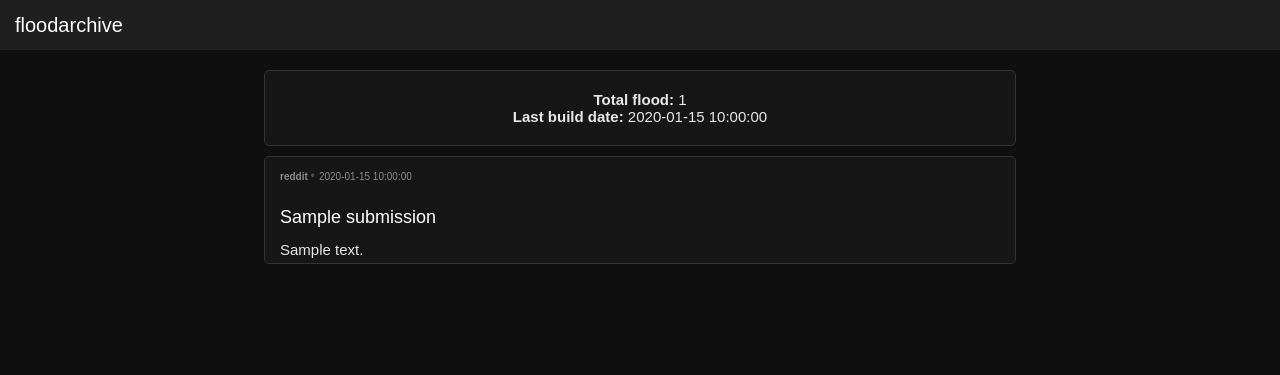
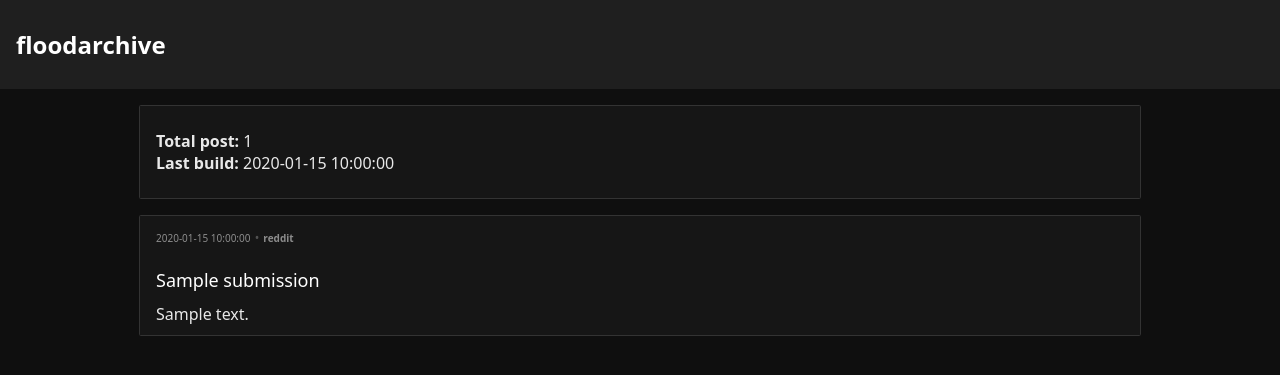
Before and after one commit to floodarchive/floodarchive.github.io, a Python web app: template src/floodarchive/templates/post.html in a window 1280 px wide. Shown: the top 375 px of the page. Run offline with Jinja, Linux system fonts and the light colour scheme; the template is opened without the code that fills it: most values are stand-ins (such as "Sample title", 1, 10 or a date in 2020).

Commit message:
Update floodarchive

```diff
--- a/src/floodarchive/static/style.css
+++ b/src/floodarchive/static/style.css
@@ -2,25 +2,24 @@ html,
 body {
     margin: 0;
     color: white;
-    font-size: 15px;
-    padding-top: 30px;
     background: #0f0f0f;
-    font-family: sans-serif;
+    font-family:
+        system-ui,
+        -apple-system,
+        BlinkMacSystemFont,
+        "Segoe UI",
+        Roboto,
+        Oxygen,
+        Ubuntu,
+        Cantarell,
+        "Open Sans",
+        "Helvetica Neue",
+        sans-serif;
 }
 
 nav {
-    top: 0;
-    z-index: 2;
-    display: grid;
-    position: flex;
-    font-size: 20px;
-    position: fixed;
-    min-height: 40px;
-    padding: 5px 15px;
-    align-items: center;
+    padding: 0.5rem 1rem;
     background: #1f1f1f;
-    width: calc(100% - 30px);
-    justify-content: space-between;
 }
 
 a {
@@ -28,51 +27,54 @@ a {
     text-decoration: none;
 }
 
-.title {
-    vertical-align: -2px;
+.post {
+    margin: auto;
+    margin-top: 1rem;
+    max-width: 1000px;
+    margin-bottom: 1rem;
+    background: #161616;
+    border-radius: 0.1rem;
+    border: 0.1rem solid #333;
 }
 
-.post {
-    margin: auto;
-    max-width: 750px;
-    margin-top: 10px;
-    border-radius: 5px;
-    margin-bottom: 10px;
-    background: #161616;
-    border: 1px solid #333;
+.post-header {
+    opacity: 0.5;
+    line-height: 25px;
+    margin: 0.5rem 1rem 1rem;
 }
 
-.post_header {
-    opacity: 0.5;
-    line-height: 25px;
-    margin: 5px 15px 5px;
-}
-
-.post_title {
+.post-title {
     font-size: 18px;
     font-weight: 500;
     line-height: 1.5;
-    margin: 15px 15px 5px;
+    margin: 1rem 1rem 0rem;
 }
 
-.post_body {
+.post-body {
     opacity: 0.9;
     font-weight: normal;
-    padding: 5px 15px 5px;
+    padding: 0.5rem 1rem 0.5rem;
 }
 
-.post_link {
+.post-url {
     font-size: 10px;
     font-weight: bold;
 }
 
-.created {
+.post-created {
     font-size: 10px;
 }
 
 .dot {
     opacity: 0.5;
     font-size: 12px;
+}
+
+@media (max-width: 768px) {
+    main {
+        margin-left: 1rem;
+        margin-right: 1rem;
+    }
 }
 
 /* Markdown */
--- a/src/floodarchive/templates/base.html
+++ b/src/floodarchive/templates/base.html
@@ -2,12 +2,12 @@
 <html>
   <head>
     <meta charset="utf-8">
+    <title>°º¤ø,¸¸,ø¤º° floodarchive ¸,ø¤º°`°º¤ø,¸</title>
     <link rel="stylesheet" href="src/floodarchive/static/style.css">
-    <title>°º¤ø,¸¸,ø¤º°`°º¤ø,¸,ø¤°º¤ø,¸¸,ø¤º°`°º¤ø,¸</title>
   </head>
   <body>
     <nav>
-      <div class="title">floodarchive</div>
+      <div class="title"><h2>floodarchive</h2></div>
     </nav>
     <main>
       {% block content %}
--- a/src/floodarchive/templates/post.html
+++ b/src/floodarchive/templates/post.html
@@ -1,23 +1,22 @@
 {% extends "base.html" %}
-
 {% block content %}
   <div class="post">
-    <p class="post_body" style="text-align:center;">
-      <b>Total flood:</b> {{ submissions|length }}</br>
-      <b>Last build date:</b> {{ last_build_date }}
+    <p class="post-body">
+      <b>Total post:</b> {{ submissions|length }}</br>
+      <b>Last build:</b> {{ last_build_date }}
     </p>
   </div>
   {% for submission in submissions -%}
   <div class="post">
-    <p class="post_header">
-      <span class="post_link">
+    <p class="post-header">
+      <span class="post-created">{{ submission.created }}</span>
+      <span class="dot">•</span>
+      <span class="post-url">
         <a href="{{ submission.url }}" rel="nofollow">reddit</a>
       </span>
-      <span class="dot">•</span>
-      <span class="created">{{ submission.created }}</span>
     </p>
-    <h1 class="post_title">{{ submission.title }}</h1>
-    <div class="post_body md">{{ submission.selftext }}</div>
+    <h1 class="post-title">{{ submission.title }}</h1>
+    <div class="post-body md" style="line-height: 1.6;">{{ submission.selftext }}</div>
   </div>
   {% endfor %}
 {% endblock %}
```
Also changed, not shown: other parts of src/floodarchive/static/style.css (+23 -9 lines), src/floodarchive/cli.py (added, +8 -0 lines), src/floodarchive/main.py (+33 -9 lines).
